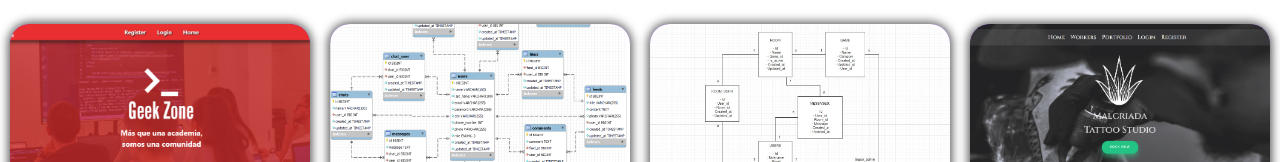
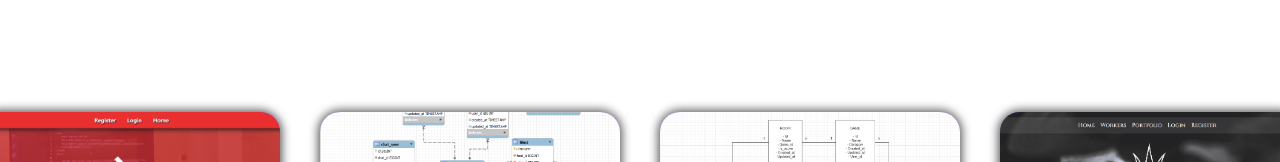
Before and after one commit to vincenzo2202/Portfolio_VincenzoDonnarumma, a React (Vite) app: page /portfolio in a window 1280 px wide. Shown: the top 162 px of the page. Built offline with nearby package versions, Linux system fonts and the light colour scheme.

Commit message:
style: added padding and font size to portfolio title

```diff
--- a/src/pages/Portfolio/Portfolio.css
+++ b/src/pages/Portfolio/Portfolio.css
@@ -9,16 +9,19 @@
 
 .portfolio-title{
     width: 100%;
-    height: 3em;
+    height: 100%;
     display: flex;
     align-items: center;
     justify-content: center;
+    font-size: 2em;
+    padding: 1em;
+
 }
 
 .content-portfolio {
     display: grid;
     grid-template-columns: repeat(4, 1fr);
-    gap: 20px;
+    gap: 40px;
 }
 
 @media screen and (max-width: 1080px) {
```
